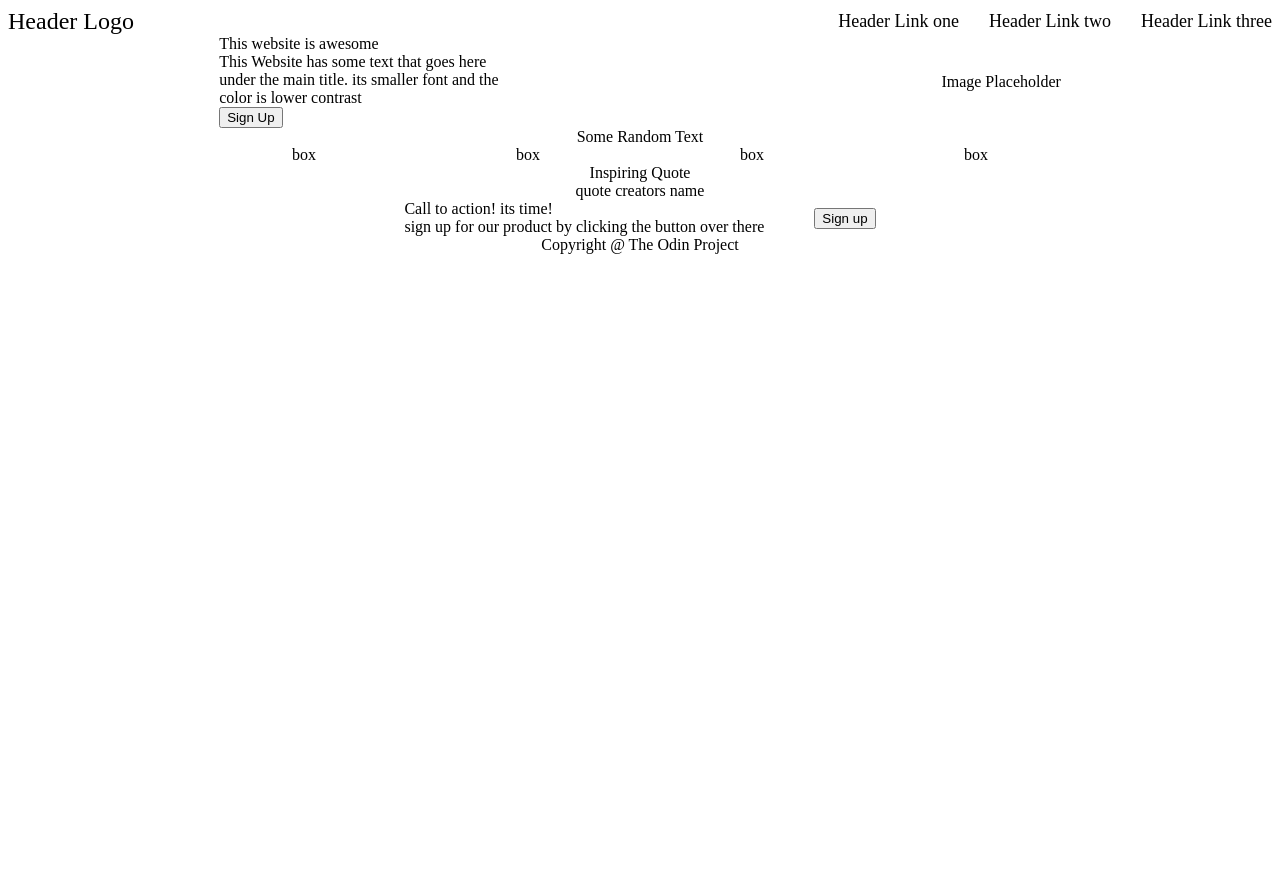
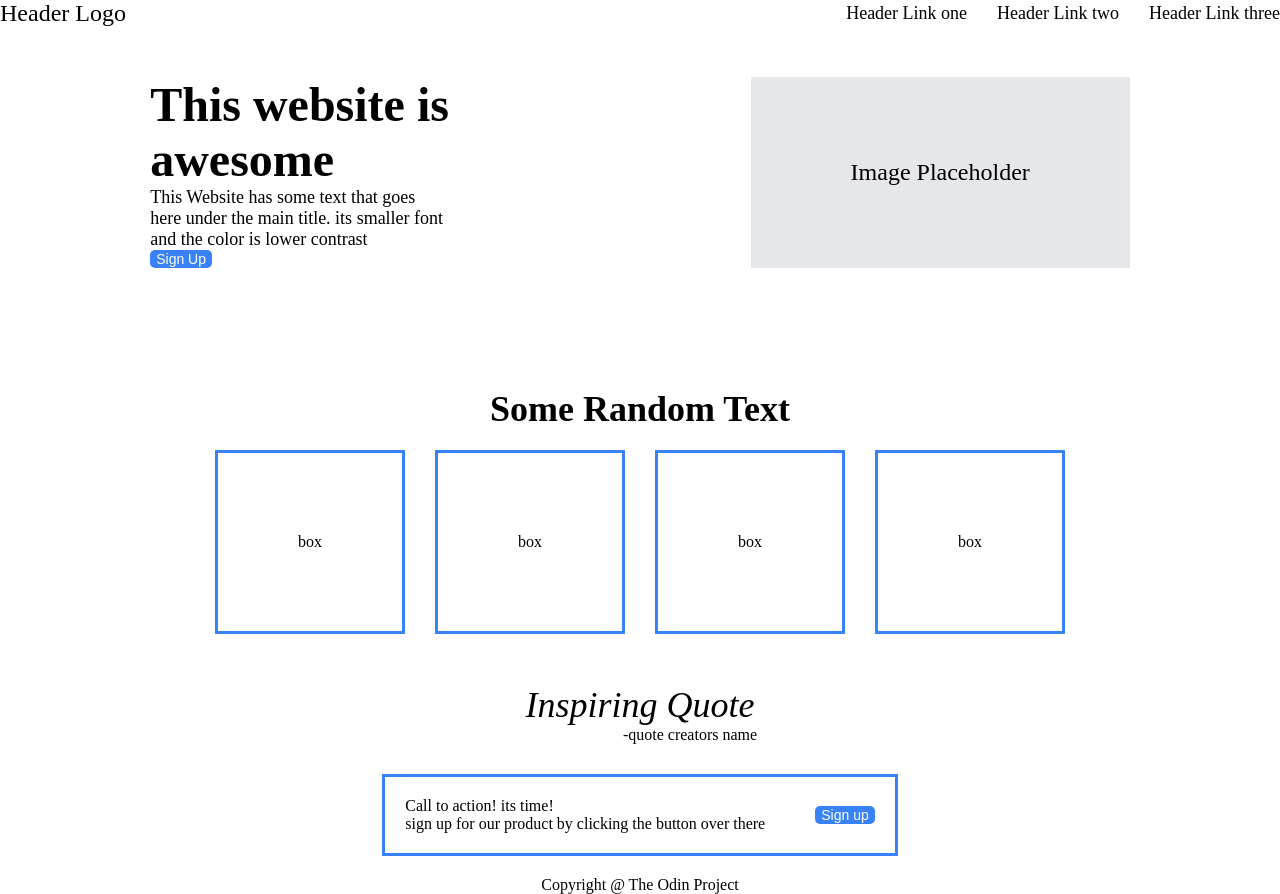
Before and after one commit to Mxrcos13/Landing-Page, a plain HTML site: page index.html in a window 1280 px wide. Before the commit the page ends 800 px from the top, so only its background shows below. Drawn offline with Linux system fonts and the light colour scheme.

Commit message:
setup borders around elements and spaced items around correctly

```diff
--- a/index.html
+++ b/index.html
@@ -19,8 +19,8 @@
         </div>
           <div class="body">
             <div class="information">
-              <div>This website is awesome</div>
-              <div>This Website has some text that goes here under the main title. its smaller font and the color is lower contrast</div>
+              <div class="info-head">This website is awesome</div>
+              <div class="info-body">This Website has some text that goes here under the main title. its smaller font and the color is lower contrast</div>
               <button class="upper-button">Sign Up</button>
             </div>
               <div class="image">Image Placeholder</div>
@@ -37,7 +37,7 @@
       </div>
       <div class="middle-two">
         <div class="quote">Inspiring Quote</div>
-        <div class="credit">quote creators name</div>
+        <div class="credit">-quote creators name</div>
       </div>
       <div class="bluebox">
         <div class="boxtext">
--- a/styles.css
+++ b/styles.css
@@ -1,11 +1,18 @@
 body {
     display: flex;
     flex-direction: column;
+    padding: 0;
+    margin: 0;
+}
+
+.upper {
+    padding-bottom: 100px;
 }
 
 .header {
     display: flex;
     justify-content: space-between;
+    padding-bottom: 50px;
 }
 
 .Logo {
@@ -30,6 +37,15 @@ body {
     width: 300px;
 }
 
+.info-head {
+    font-size: 48px;
+    font-weight: 900;
+}
+
+.info-body {
+    font-size: 18px;
+}
+
 .upper-button {
     align-self: flex-start;
 }
@@ -38,28 +54,57 @@ body {
     display: flex;
     justify-content: center;
     align-items: center;
+    font-size: 24px;
+    padding: 50px 100px;
+    background-color:#E5E7EB;
 }
 .boxhead {
     display: flex;
     justify-content: center;
+    font-size: 36px;
+    font-weight: 900;
+    padding: 20px;
 }
 
 .boxes {
     display: flex;
     justify-content: center;
-    gap: 200px;
+    gap: 30px;
+    padding-bottom: 20px;
+}
+
+.box {
+    padding: 80px;
+    border: #3882F6;
+    border-style: solid;
 }
 
 .middle-two {
     display: flex;
     flex-direction: column;
     align-items: center;
+    padding: 30px;
+}
+
+.quote {
+    font-size: 36px;
+    font-style:italic;
+}
+
+.credit {
+    padding-left: 100px;
 }
 
 .bluebox {
     display: flex;
     justify-content: center;
     gap: 50px;
+    width:fit-content;
+    padding: 20px;
+    border:#3882F6;
+    border-style: solid;
+    margin:auto;
+    margin-bottom: 20px;
 }
 
 .boxtext {
@@ -75,3 +120,11 @@ body {
     display: flex;
     justify-content: center;
 }
+
+button {
+    background-color: #3882F6;
+    border-radius: 5px;
+    border: 0;
+    font-size: 14px;
+    color: white;
+}
```
